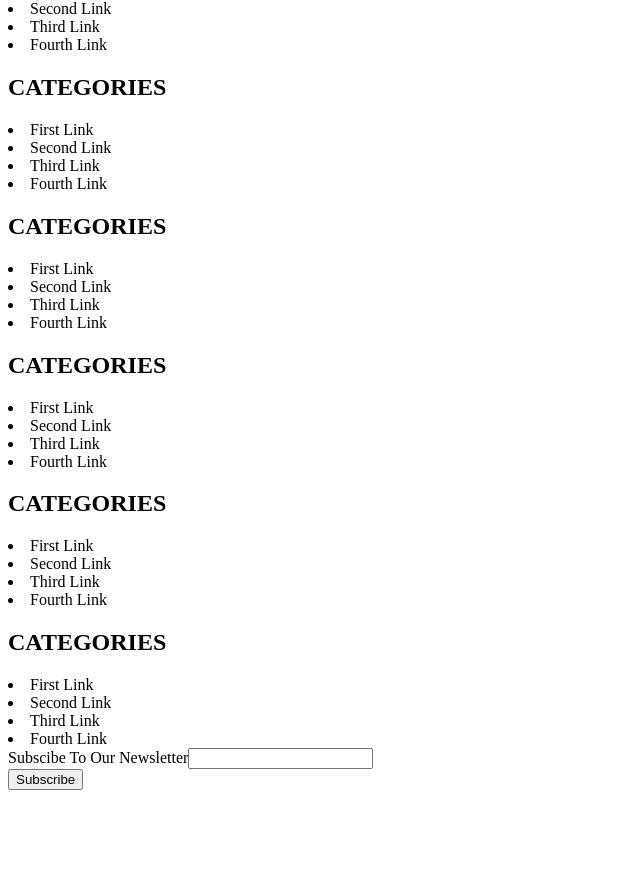
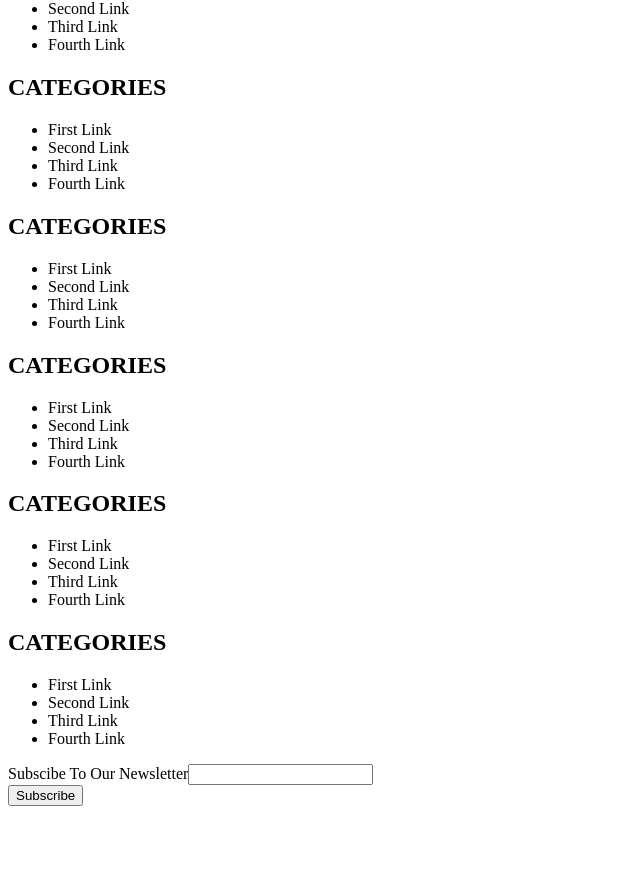
Before and after one commit to Jaywomack/usa_english_tutor_prod_frontend, a Next.js app: page /tutors in a window 1280 px wide. Shown: the part 7700-8593 px from the top of the page, without its empty margins (0-640 px from the left). Built offline with nearby package versions, Linux system fonts and the light colour scheme.

Commit message:
wrapped li's in footer

```diff
--- a/components/Footer.jsx
+++ b/components/Footer.jsx
@@ -10,6 +10,7 @@
               CATEGORIES
             </h2>
             <nav className="list-none mb-10">
+              <ul>
                 <li>
                   <a className="text-white hover:text-white">First Link</a>
                 </li>
@@ -22,6 +23,7 @@
                 <li>
                   <a className="text-white hover:text-white">Fourth Link</a>
                 </li>
+              </ul>
             </nav>
           </div>
           <div className="lg:w-1/6 md:w-1/2 w-full px-4">
@@ -29,6 +31,7 @@
               CATEGORIES
             </h2>
             <nav className="list-none mb-10">
+              <ul>
                 <li>
                   <a className="text-white hover:text-white">First Link</a>
                 </li>
@@ -41,6 +44,7 @@
                 <li>
                   <a className="text-white hover:text-white">Fourth Link</a>
                 </li>
+              </ul>
             </nav>
           </div>
           <div className="lg:w-1/6 md:w-1/2 w-full px-4">
@@ -48,6 +52,7 @@
               CATEGORIES
             </h2>
             <nav className="list-none mb-10">
+              <ul>
                 <li>
                   <a className="text-white hover:text-white">First Link</a>
                 </li>
@@ -60,6 +65,7 @@
                 <li>
                   <a className="text-white hover:text-white">Fourth Link</a>
                 </li>
+              </ul>
             </nav>
           </div>
           <div className="lg:w-1/6 md:w-1/2 w-full px-4">
@@ -67,6 +73,7 @@
               CATEGORIES
             </h2>
             <nav className="list-none mb-10">
+              <ul>
                 <li>
                   <a className="text-white hover:text-white">First Link</a>
                 </li>
@@ -79,6 +86,7 @@
                 <li>
                   <a className="text-white hover:text-white">Fourth Link</a>
                 </li>
+              </ul>
             </nav>
           </div>
           <div className="lg:w-1/6 md:w-1/2 w-full px-4">
@@ -86,6 +94,7 @@
               CATEGORIES
             </h2>
             <nav className="list-none mb-10">
+              <ul>
                 <li>
                   <a className="text-white hover:text-white">First Link</a>
                 </li>
@@ -98,6 +107,7 @@
                 <li>
                   <a className="text-white hover:text-white">Fourth Link</a>
                 </li>
+              </ul>
             </nav>
           </div>
           <div className="lg:w-1/6 md:w-1/2 w-full px-4">
@@ -105,6 +115,7 @@
               CATEGORIES
             </h2>
             <nav className="list-none mb-10">
+              <ul>
                 <li>
                   <a className="text-white hover:text-white">First Link</a>
                 </li>
@@ -117,6 +128,7 @@
                 <li>
                   <a className="text-white hover:text-white">Fourth Link</a>
                 </li>
+              </ul>
             </nav>
           </div>
         </div>
--- a/components/Navbar.jsx
+++ b/components/Navbar.jsx
@@ -1,6 +1,6 @@
 import Link from "next/link";
 import { useState } from "react";
-import Head from "next/head";
+
 import SocialIcons from "./SocialIcons";
 
 const Navbar = () => {
@@ -12,11 +12,6 @@
 
   return (
     <>
-      <Head>
-        <title>USA English Tutor</title>
-        <link rel="icon" href="/favicon.ico" />
-        <link rel="stylesheet" href="" />
-      </Head>
       <nav className="flex items-center flex-wrap bg-custom-space-cadet p-3 w-full">
         <Link href="/">
           <a className="inline-flex items-center p-2 mr-4 ">
--- a/pages/index.jsx
+++ b/pages/index.jsx
@@ -22,6 +22,7 @@
               className="container-fluid mx-auto rounded-t shadow bg-cover bg-no-repeat bg-center bg-bottom   w-full h-screen"
               style={{
                 backgroundImage: "url(/static/images/hero_flag.jpeg)",
+                backgroundSize: "cover",
               }}
             >
               <div className="flex justify-center p-8 items-center pt-20 w-full">
```
Lines whose indentation alone changed are shown as unchanged.
